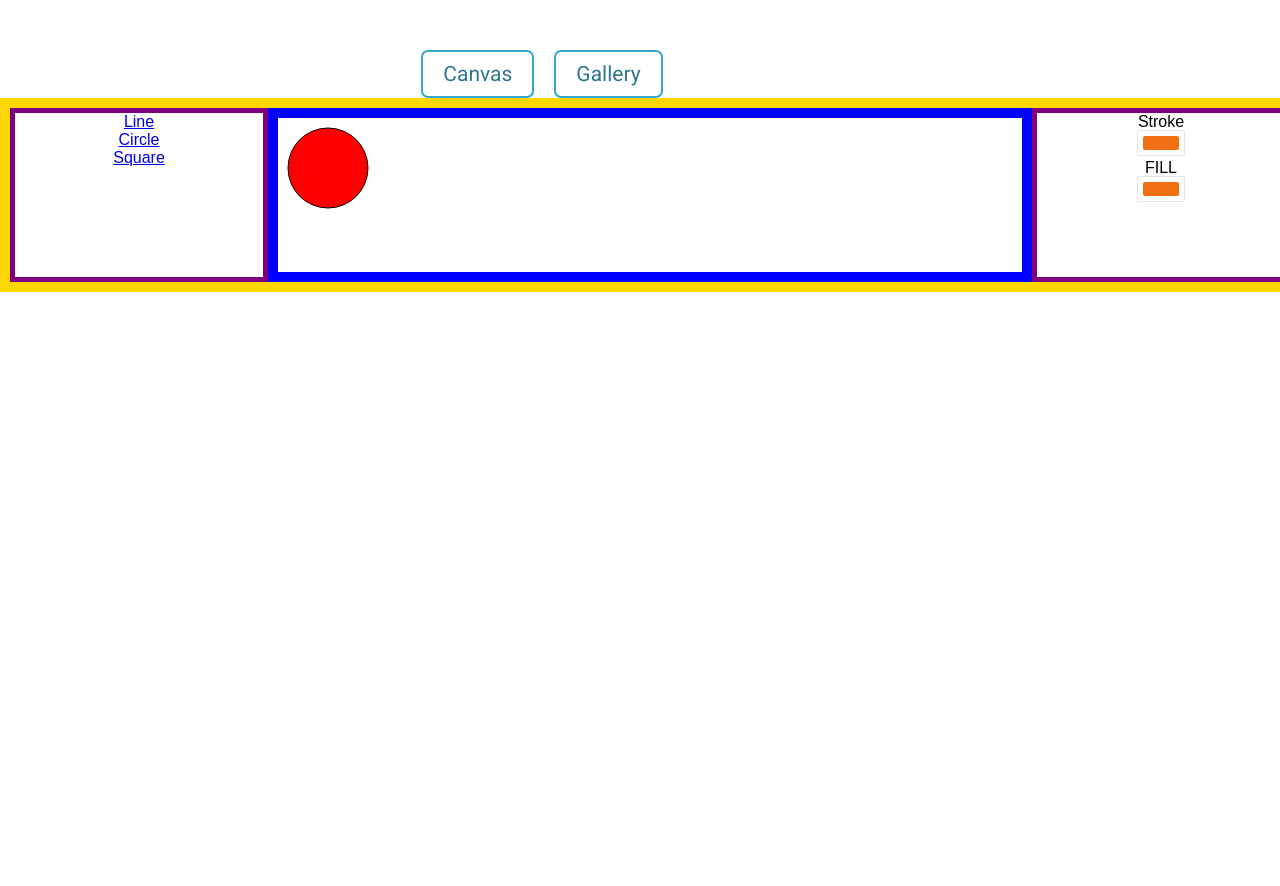
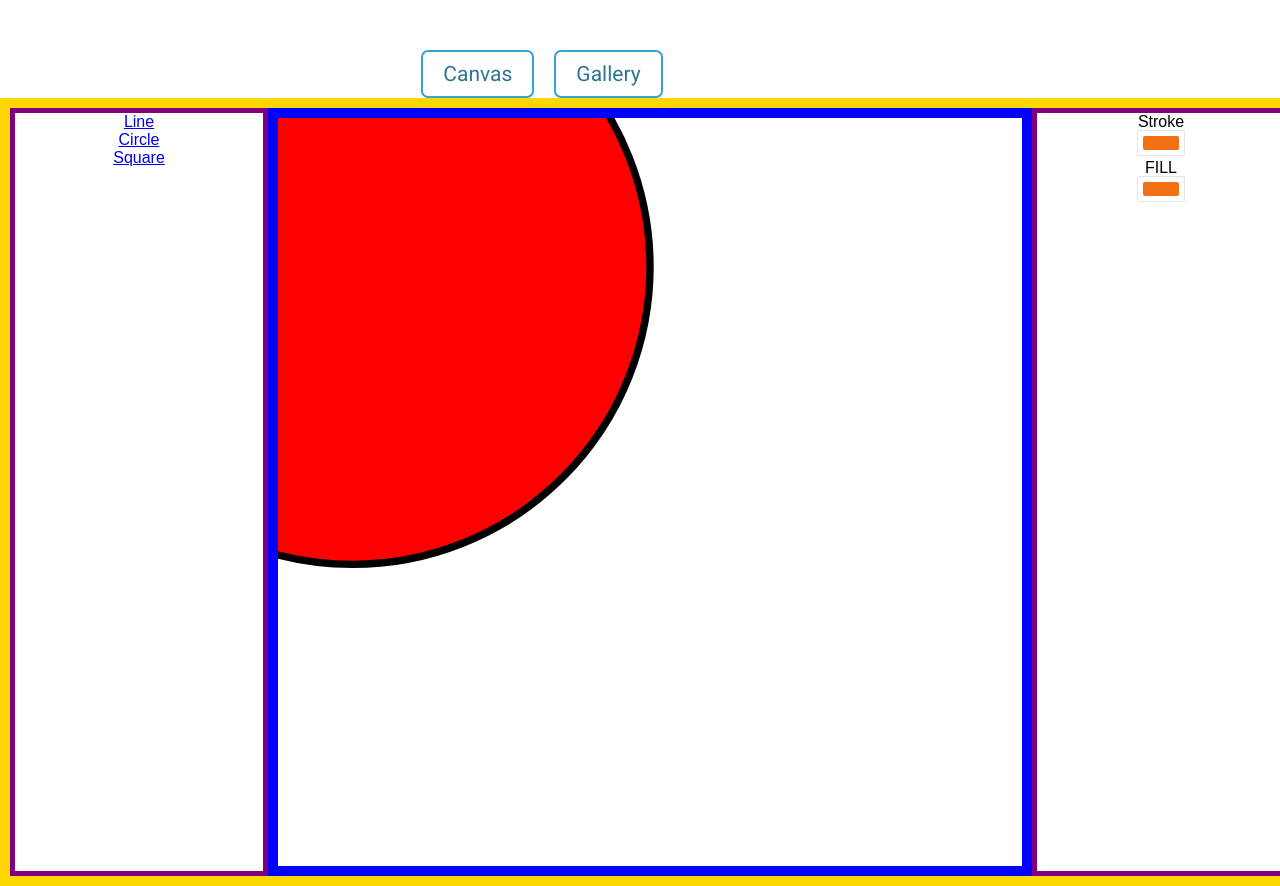
Before and after one commit to BraneOpacicBM/react_svg_maker, a React app: page /canvas/circle in a window 1280 px wide. Before the commit the page ends 800 px from the top, so only its background shows below. Built offline with nearby package versions, Linux system fonts and the light colour scheme.

Commit message:
About to implement the logic for SVGitems

```diff
--- a/src/components/SVGitem/SVGitem.js
+++ b/src/components/SVGitem/SVGitem.js
@@ -6,21 +6,21 @@ const svgItem = (props) => {
 
     switch(props.type) {
         case 'circle':
-            svg = <svg height="100%" width="100%">
-            <circle cx="50" cy="50" r="40" stroke="black" fill="red" />
+            svg = <svg  viewBox="0 0 100 100" preserveAspectRatio="xMinYMax meet">
+            <circle cx="10" cy="20" r="40" stroke="black" fill="red" />
             Sorry, your browser does not support inline SVG.
           </svg>
             break;
 
         case 'square':
-            svg = <svg width="100%" height="100%">
-            <rect width="300" height="100" stroke="black" fill="red" />
+            svg = <svg  viewBox="0 0 100 100" preserveAspectRatio="xMinYMax meet">
+            <rect x="20" y="20" width="50" height="50" stroke="black" fill="red" />
             Sorry, your browser does not support inline SVG.
           </svg>
             break;
 
         case 'line':
-            svg = <svg height="100%" width="100%">
+            svg = <svg  viewBox="0 0 100 100" preserveAspectRatio="xMinYMax meet">
             <line x1="0" y1="0" x2="200" y2="200" stroke="black" fill="red" />
             Sorry, your browser does not support inline SVG.
           </svg>
```
